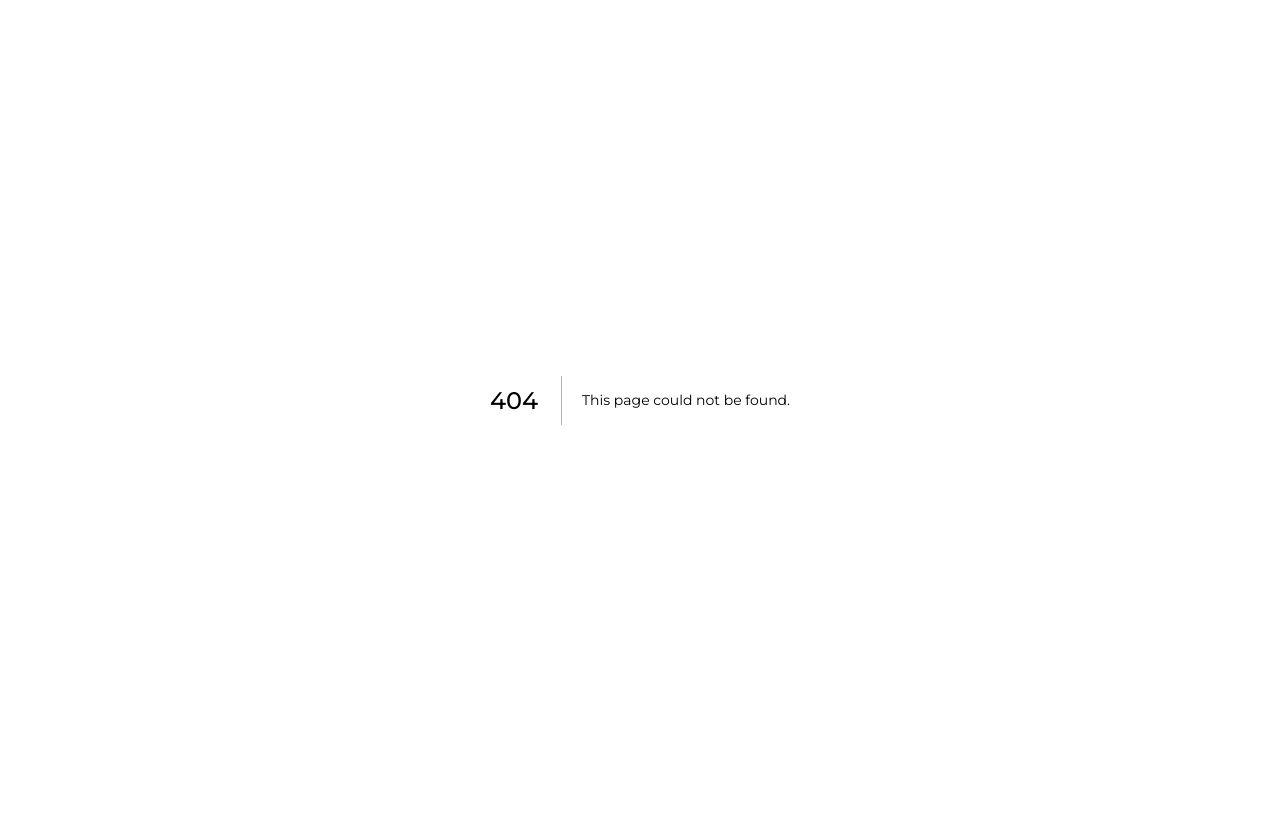
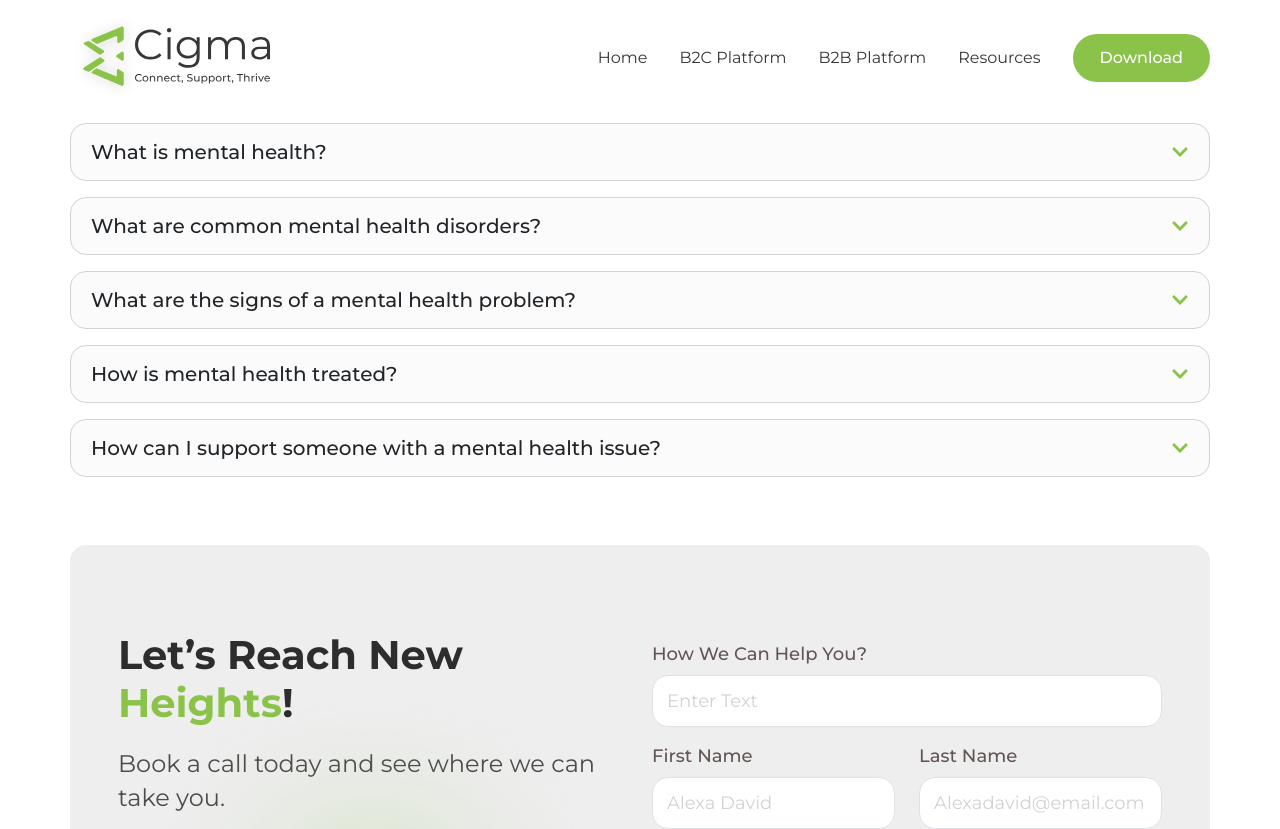
Before and after one commit to Nadir123649/Marsa_Global, a Next.js app: page /resources in a window 1280 px wide. Before the commit this address had no page. Shown: the top 829 px of the page. Before the commit the page ends 800 px from the top, so only its background shows below. Built offline with nearby package versions, Linux system fonts and the light colour scheme.

Commit message:
add FAQ section

```diff
--- /dev/null
+++ b/src/components/FAQ.jsx
@@ -0,0 +1,50 @@
+import React, { useState } from "react";
+import { Container } from 'react-bootstrap';
+import "../styles/index.css";
+import { FaChevronDown } from 'react-icons/fa';
+
+const FAQ = () => {
+    const [openIndex, setOpenIndex] = useState(null);
+
+    const toggleAccordion = (index) => {
+        setOpenIndex(openIndex === index ? null : index);
+    };
+
+    const questions = [
+        { question: "What is mental health?", answer: "Mental health refers to a person's emotional, psychological, and social well-being." },
+        { question: "What are common mental health disorders?", answer: "Mental health refers to a person's emotional, psychological, and social well-being." },
+        { question: "What are the signs of a mental health problem?", answer: "Mental health refers to a person's emotional, psychological, and social well-being." },
+        { question: "How is mental health treated?", answer: "Mental health refers to a person's emotional, psychological, and social well-being." },
+        { question: "How can I support someone with a mental health issue?", answer: "Mental health refers to a person's emotional, psychological, and social well-being." }
+    ];
+
+    return (
+        <section>
+            <Container className="p-0">
+                {questions.map((item, index) => (
+                    <div key={index} className="py-2">
+                        <div
+                            className={`accordion-title font-medium text-[20px] bg-[#fbfbfb] px-[20px] py-[16px] cursor-pointer d-flex justify-content-between align-items-center
+                            ${openIndex === index ? 'rounded-t-[16px]' : 'rounded-[16px]'}`}
+                            onClick={() => toggleAccordion(index)}
+                        >
+                            <h2 className="mb-0">{item.question}</h2>
+                            <FaChevronDown
+                                className={`chevron-icon text-[#8BC34A] ${openIndex === index ? "rotate" : ""}`}
+                            />
+                        </div>
+                        {openIndex === index && (
+                            <div   className={`accordion-content text-[20px] bg-[#fbfbfb] py-[16px] px-[20px] rounded-b-[16px] min-h-[100px]
+                                ${openIndex === index ? 'border-bottom' : 'border-full'}`}
+                            >
+                                <p>{item.answer}</p>
+                            </div>
+                        )}
+                    </div>
+                ))}
+            </Container>
+        </section>
+    );
+};
+
+export default FAQ;
--- /dev/null
+++ b/src/pages/resources.jsx
@@ -0,0 +1,12 @@
+import FAQ from '@/components/FAQ';
+import Layout from '@/components/layout';
+
+const Resources = () => {
+
+    return (
+        <Layout showContactForm={true}>
+            <FAQ/>
+        </Layout>
+    );
+}
+export default Resources;
--- a/src/styles/index.css
+++ b/src/styles/index.css
@@ -332,3 +332,31 @@ img {
   left: 0px;
   top: -40px;
 }
+
+
+/* faq css */
+
+.chevron-icon {
+  font-size: 18px !important;
+  transition: transform 0.3s ease;
+}
+
+.chevron-icon.rotate {
+  transform: rotate(180deg);
+}
+
+.accordion-title{
+  border:  1px solid #D3D3D3;
+}
+.accordion-content{
+  /* border: 1px solid #D3D3D3; */
+  transition: all 0.3s ease;
+}
+.border-full{
+  border:  1px solid #D3D3D3;
+}
+.border-bottom{
+  border-bottom: 1px solid #d3d3d3;
+  border-right: 1px solid #d3d3d3;
+  border-left: 1px solid #d3d3d3;
+}
```
